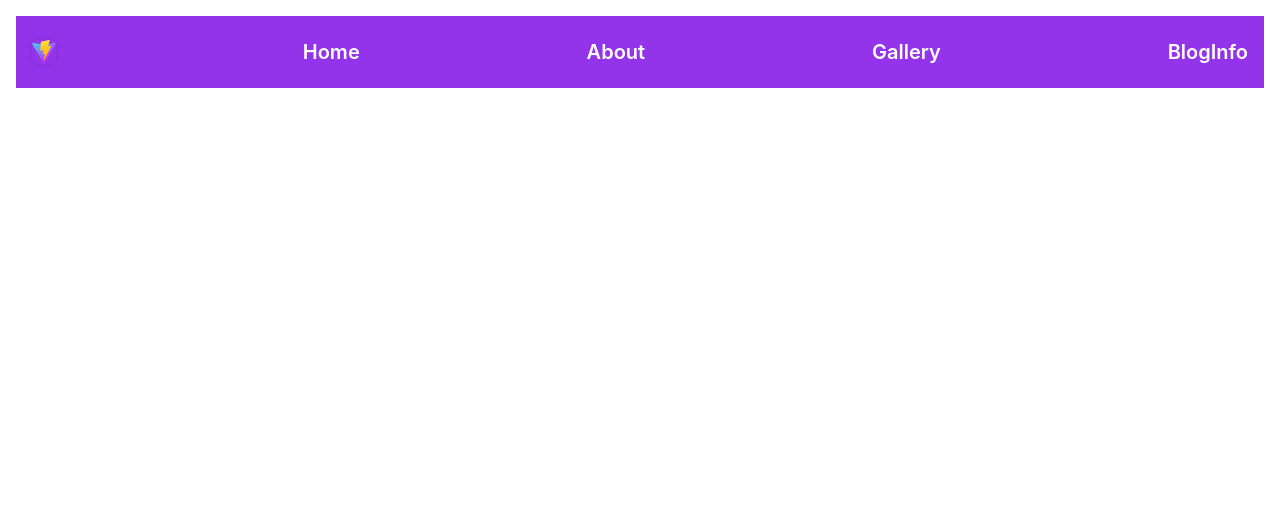
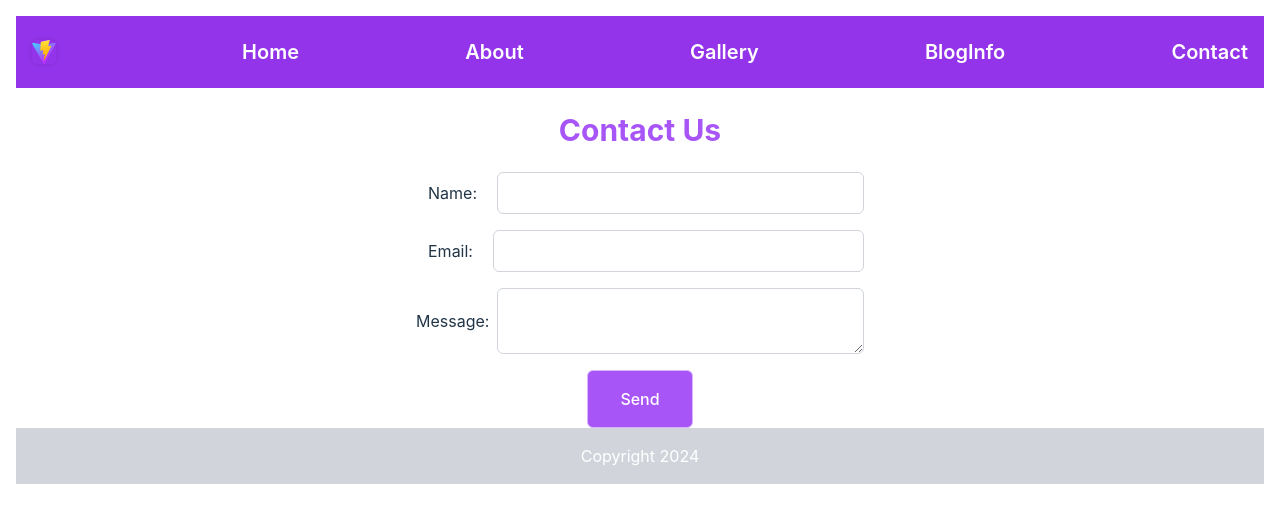
Before and after one commit to pavlena81/QAL-new-project, a React (Vite) app: page /contact in a window 1280 px wide. Shown: the top 522 px of the page. Built offline with nearby package versions, Linux system fonts and the light colour scheme.

Commit message:
added contact page

```diff
--- a/src/App.jsx
+++ b/src/App.jsx
@@ -5,7 +5,8 @@ import { Header } from './components/Header/Header'
 import { MyBlogs } from "./pages/Blogs";
 import { Home } from "./pages/Home";
 import { Galleries } from "./pages/Galleries";
-import {About} from "./pages/About"
+import { About } from "./pages/About";
+import { Contact } from "./pages/Contact";
 import './App.css'
 
 
@@ -24,6 +25,7 @@ function App() {
         <Route path="/blogs" element={<MyBlogs />} />
         <Route path="/galleries" element={<Galleries />} />
         <Route path="/about" element={<About />} />
+        <Route path="/contact" element={<Contact/> } />
       </Routes>
 
     </>
--- a/src/components/Footer/Footer.jsx
+++ b/src/components/Footer/Footer.jsx
@@ -5,7 +5,7 @@ export const Footer = () => {
 
     return (
         <>
-          <footer>
+          <footer className="bg-gray-300 text-white p-4">
             <p>Copyright 2024</p>
           </footer>
         </>
--- a/src/components/Header/Header.jsx
+++ b/src/components/Header/Header.jsx
@@ -30,6 +30,7 @@ export const Header = () => {
                 <NavLink className='text-xl font-semibold leading-6 text-white py-2 cursor-pointer' to="/about">About</NavLink>
                 <NavLink className='text-xl font-semibold leading-6 text-white py-2 cursor-pointer' to="/galleries">Gallery</NavLink>
                 <NavLink className='text-xl font-semibold leading-6 text-white py-2 cursor-pointer' to="/blogs">BlogInfo</NavLink>
+                <NavLink className='text-xl font-semibold leading-6 text-white py-2 cursor-pointer' to="/contact">Contact</NavLink>
             </header>
 
     )
--- /dev/null
+++ b/src/pages/Contact.jsx
@@ -0,0 +1,46 @@
+
+import React, { useState } from 'react';
+import { Footer } from "../components/Footer/Footer";
+
+export const Contact = () => {
+  const [formData, setFormData] = useState({
+    name: '',
+    email: '',
+    message: '',
+  });
+
+  const handleChange = (e) => {
+    const { name, value } = e.target;
+    setFormData({ ...formData, [name]: value });
+  };
+
+  const handleSubmit = (e) => {
+    e.preventDefault();
+
+    console.log(formData);
+  };
+
+    return (
+    <>
+    <div className="max-w-md mx-auto">
+      <h1 className="text-3xl font-bold mb-6 mt-6 text-purple-500">Contact Us</h1>
+      <form onSubmit={handleSubmit} className="space-y-4">
+        <div className="flex items-center">
+          <label htmlFor="name" className="block mr-2 px-3">Name:</label>
+          <input type="text" id="name" name="name" value={formData.name} onChange={handleChange} className="w-full border border-gray-300 rounded-md py-2 px-4"/>
+        </div>
+        <div className="flex items-center">
+          <label htmlFor="email" className="block mr-2 px-3">Email:</label>
+          <input type="email" id="email" name="email" value={formData.email} onChange={handleChange} className="w-full border border-gray-300 rounded-md py-2 px-4"/>
+        </div>
+        <div className="flex items-center">
+          <label htmlFor="message" className="block mr-2">Message:</label>
+          <textarea id="message" name="message" value={formData.message} onChange={handleChange} className="w-full border border-gray-300 rounded-md py-2 px-4" />
+        </div>
+        <button type="submit" className="bg-purple-500 text-white hover:bg-white hover:text-purple-600 border-purple-300 py-4 px-8 rounded-md transition-transform transform hover:scale-110">Send</button>
+      </form>
+    </div>
+    <Footer />
+    </>
+  );
+};
```
